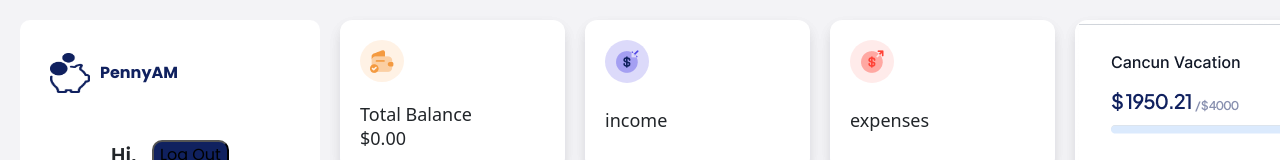
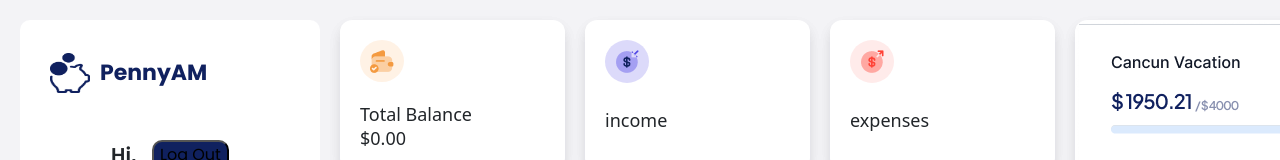
Before and after one commit to spncrkm/Penny_America, a React (Vite) app: page /dashboard in a window 1280 px wide. Shown: the top 160 px of the page. Built offline with nearby package versions, Linux system fonts and the light colour scheme; no server answers.

Commit message:
changed logo text size

```diff
--- a/src/components/navbar/NavBar.module.css
+++ b/src/components/navbar/NavBar.module.css
@@ -66,6 +66,7 @@
     font-family: Poppins, sans-serif;
     font-weight: bold;
     color: #10215F;
+    font-size: 22px;
   }
 
   .brand img {
```
Also changed, not shown: src/components/navbar/NavBar..tsx (+8 -8 lines).
